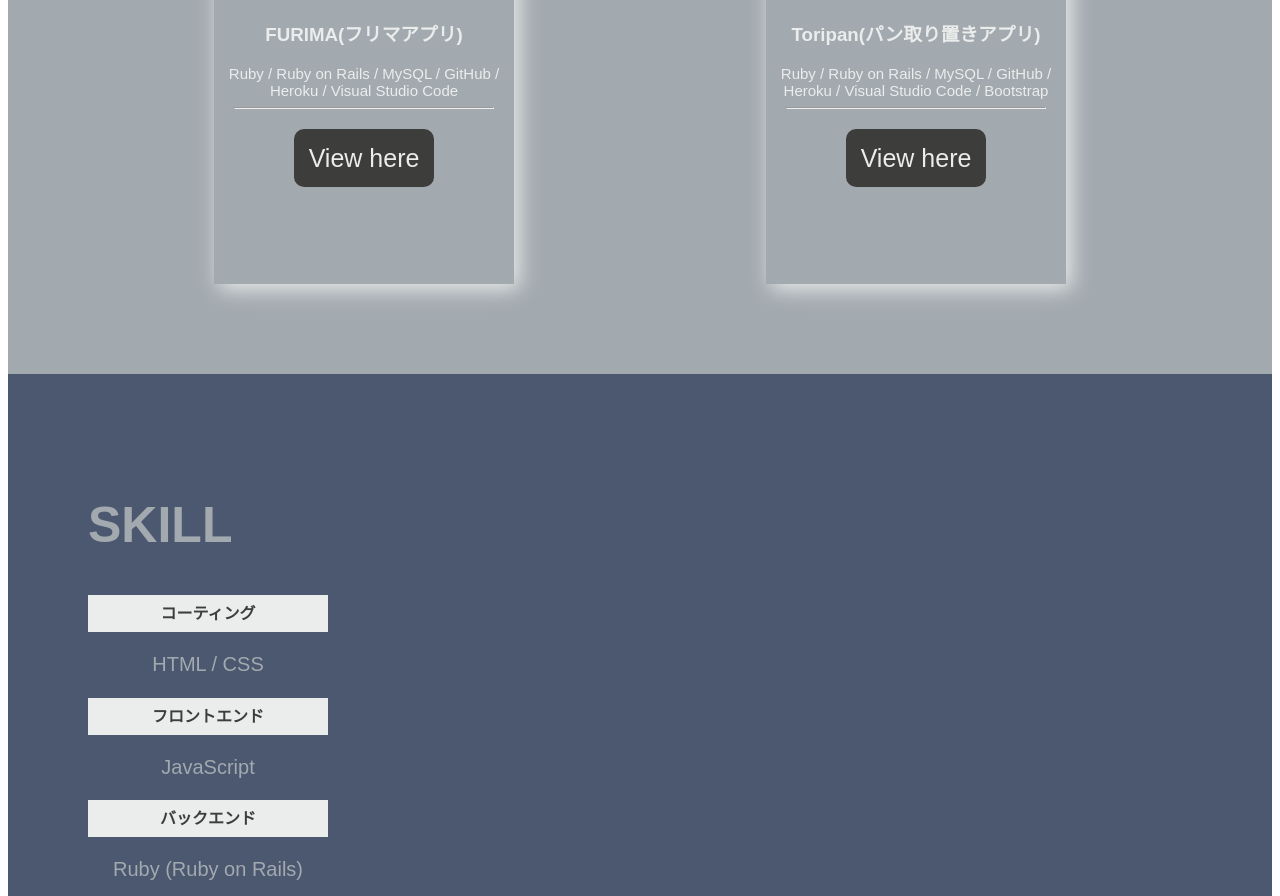
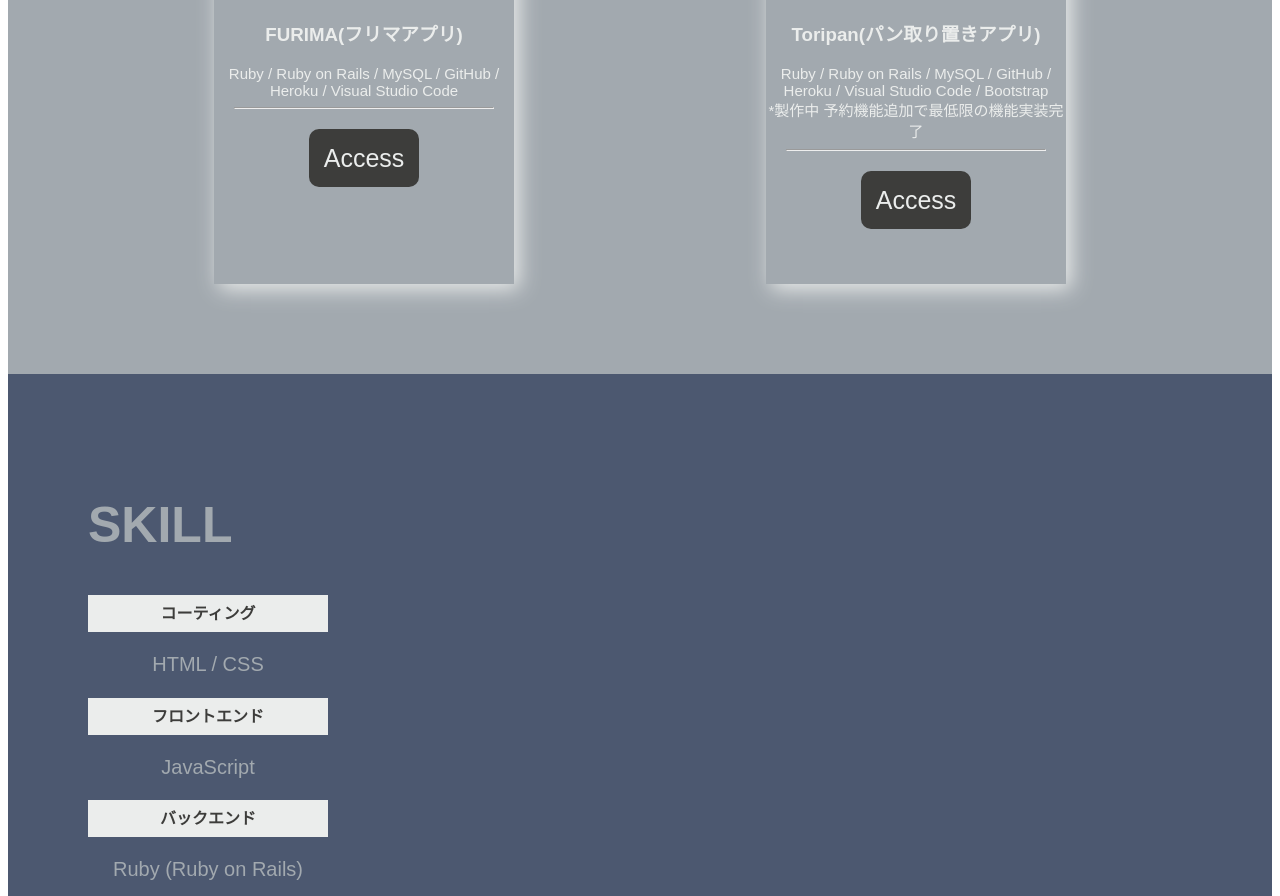
Before and after one commit to thr3eisl4nd/portfolio, a plain HTML site: page index.html in a window 1280 px wide. Shown: the part 1672-2568 px from the top of the page. Drawn offline with Linux system fonts and the light colour scheme.

Commit message:
ポートフォリオにURL追加
将来的には詳細ページの作成

```diff
--- a/index.html
+++ b/index.html
@@ -58,14 +58,15 @@
           <h3>FURIMA(フリマアプリ)</h3>
           <p class="subtext-project">Ruby / Ruby on Rails / MySQL / GitHub / Heroku / Visual Studio Code </p>
           <hr/>
-          <p class="subtext"><a class="project-link" href="https://furima-37293.herokuapp.com/">View here</a></p>
+          <p class="subtext"><a class="project-link" href="https://furima-37293.herokuapp.com/">Access</a></p>
         </div>
         <div class="project-card">
           <img class="project-image" src="src/images/toripan.png" alt="ポートフォリオ画像"/>
           <h3>Toripan(パン取り置きアプリ)</h3>
           <p class="subtext-project">Ruby / Ruby on Rails / MySQL / GitHub / Heroku / Visual Studio Code / Bootstrap</p>
+          <p class="subtext-project">*製作中 予約機能追加で最低限の機能実装完了</p>
           <hr/>
-          <p class="subtext"><a class="project-link" href="">View here</a></p>
+          <p class="subtext"><a class="project-link" href="https://github.com/thr3eisl4nd/toripan">Access</a></p>
         </div>
       </div>
     </section>
```
